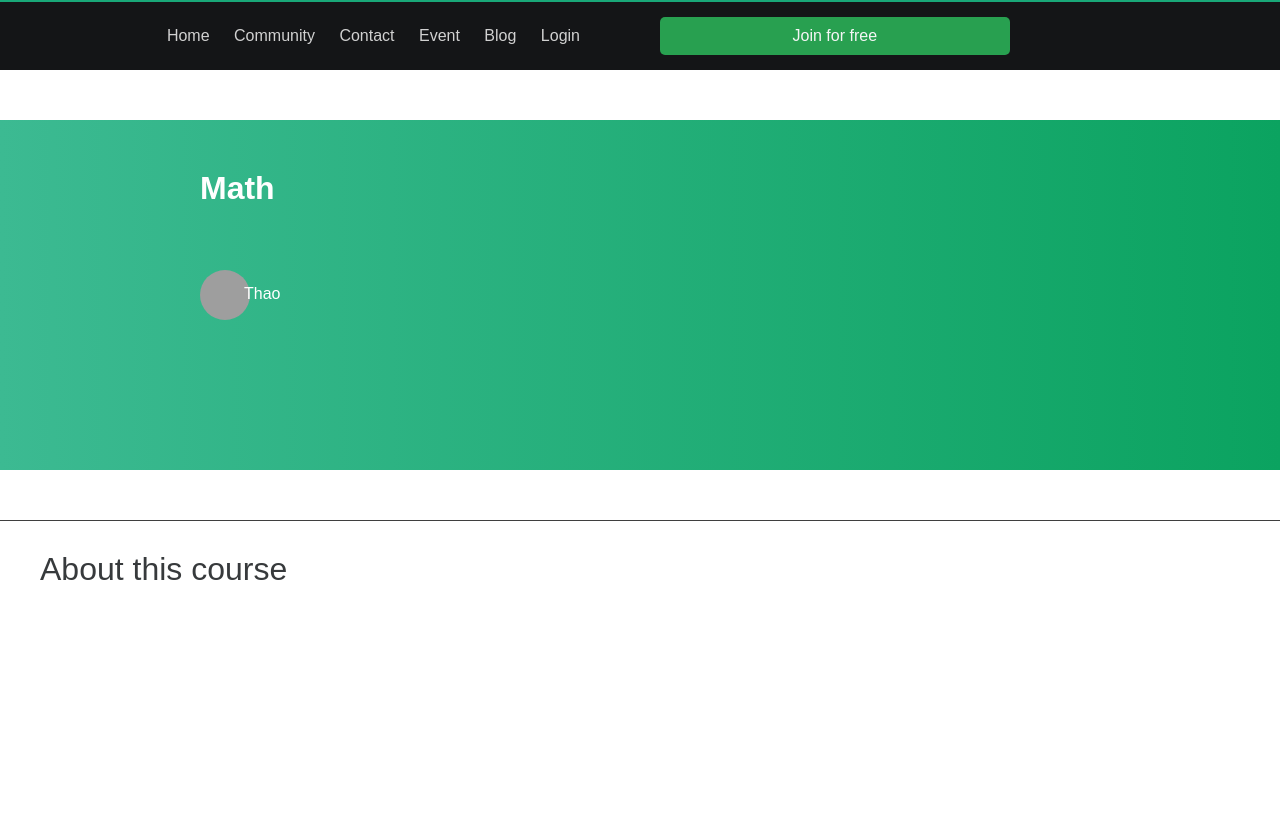
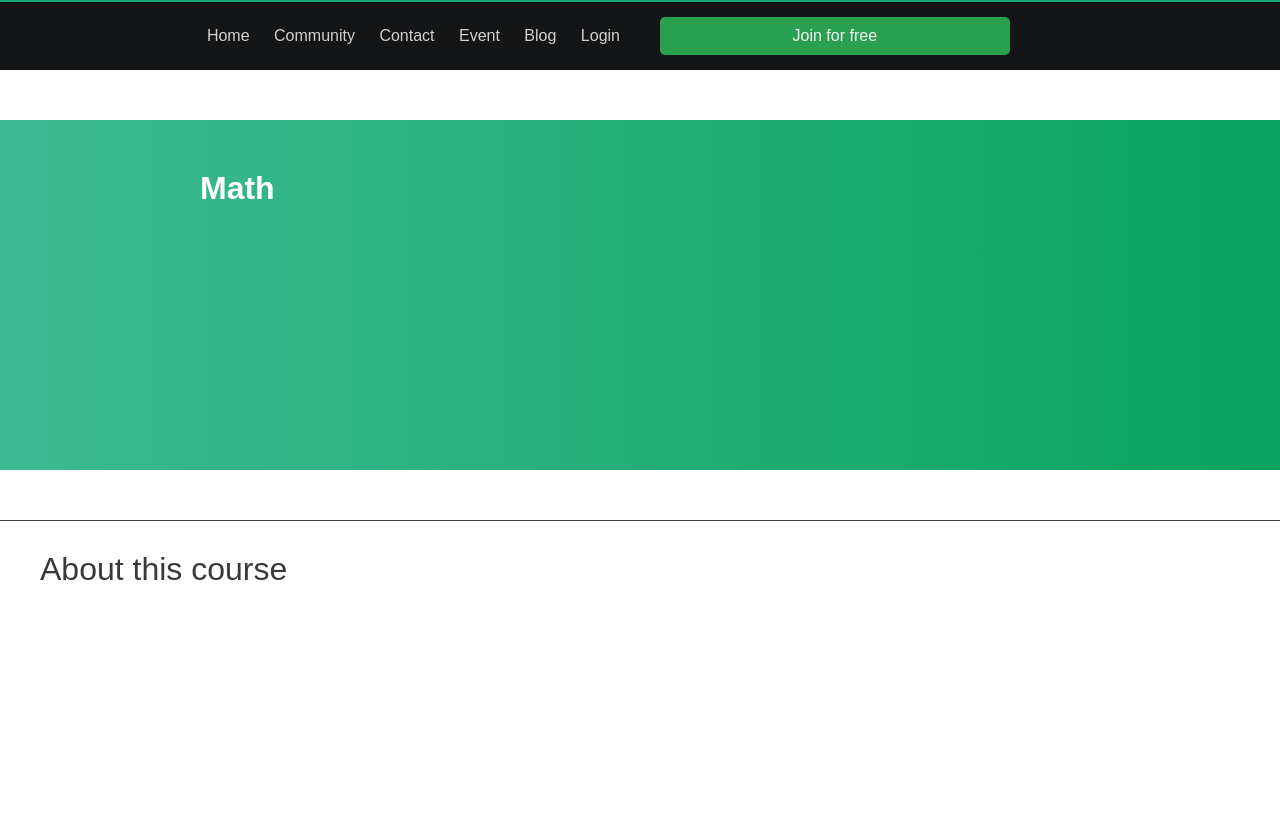
Before and after one commit to longnp030/BaiTapLonWeb, a Django app: page /lms/courses/1/ in a window 1280 px wide. Shown: the top 819 px of the page. Run offline with Django 3.2, Linux system fonts and the light colour scheme; data comes from the database, SQL or seed files in the repository; some libraries are stand-ins or nearby versions; grey boxes are pictures that could not be loaded.

Commit message:
small changes

```diff
--- a/lms/static/css/style-1.css
+++ b/lms/static/css/style-1.css
@@ -118,7 +118,7 @@ body {
 .header .navbar {
   width: 50%;
   height: 100%;
-  padding: 25px 60px 5px 20px;
+  padding: 25px 20px 5px 20px;
   text-align: right;
   float: left;
 }
@@ -992,6 +992,12 @@ body {
   text-decoration: underline;
 }
 
+@media only screen and (max-width: 1500px) {
+  .bg-view .view-course .show-teacher-course {
+    display: none;
+  }
+}
+
 .bg-view .view-course .btn-enroll {
   width: 100%;
   height: 50px;
--- a/lms/static/css/style-1.scss
+++ b/lms/static/css/style-1.scss
@@ -108,7 +108,7 @@ $btn-color-hover: rgb(50, 200, 100);
 
   .navbar {
     @include dimetion(50%, 100%);
-    padding: 25px 60px 5px 20px;
+    padding: 25px 20px 5px 20px;
     text-align: right;
     float: left;
 
@@ -873,6 +873,10 @@ $btn-color-hover: rgb(50, 200, 100);
                   }
               }
           }
+
+          @media only screen and (max-width: 1500px) {
+            display: none;
+          }
       }
 
       .btn-enroll {
--- a/lms/templates/courses/course_overview.html
+++ b/lms/templates/courses/course_overview.html
@@ -22,7 +22,7 @@
             {% if current_student %}
                 <div class="btn-enroll">
                     <a href="{% url 'enroll' course.id %}">Enroll</a>
-                    <p>Enroll to become one of 50 another member in this course</p>
+                    <p>Enroll to become one of another member in this course</p>
                 </div>
             {% endif %}
 
```
Also changed, not shown: 1 other file.
